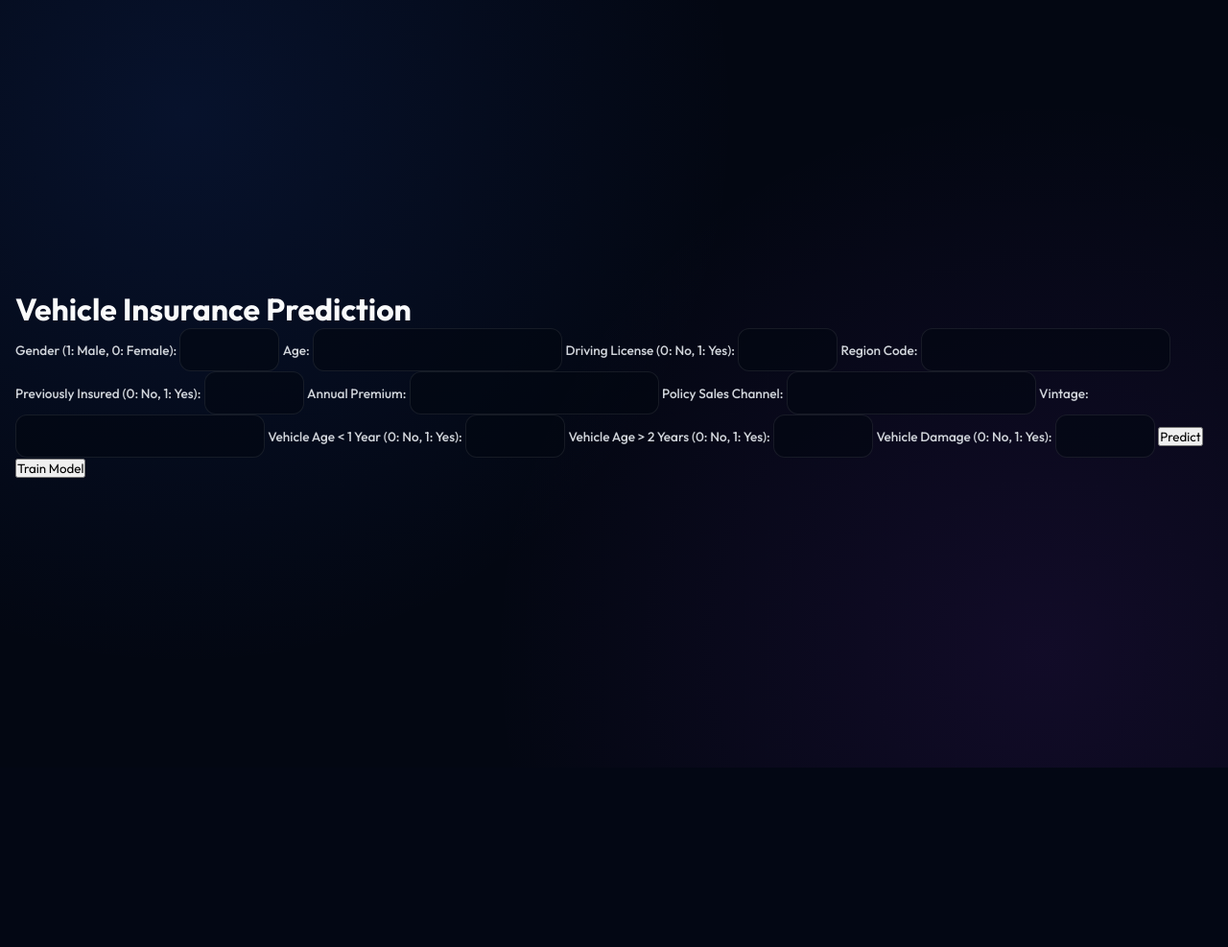
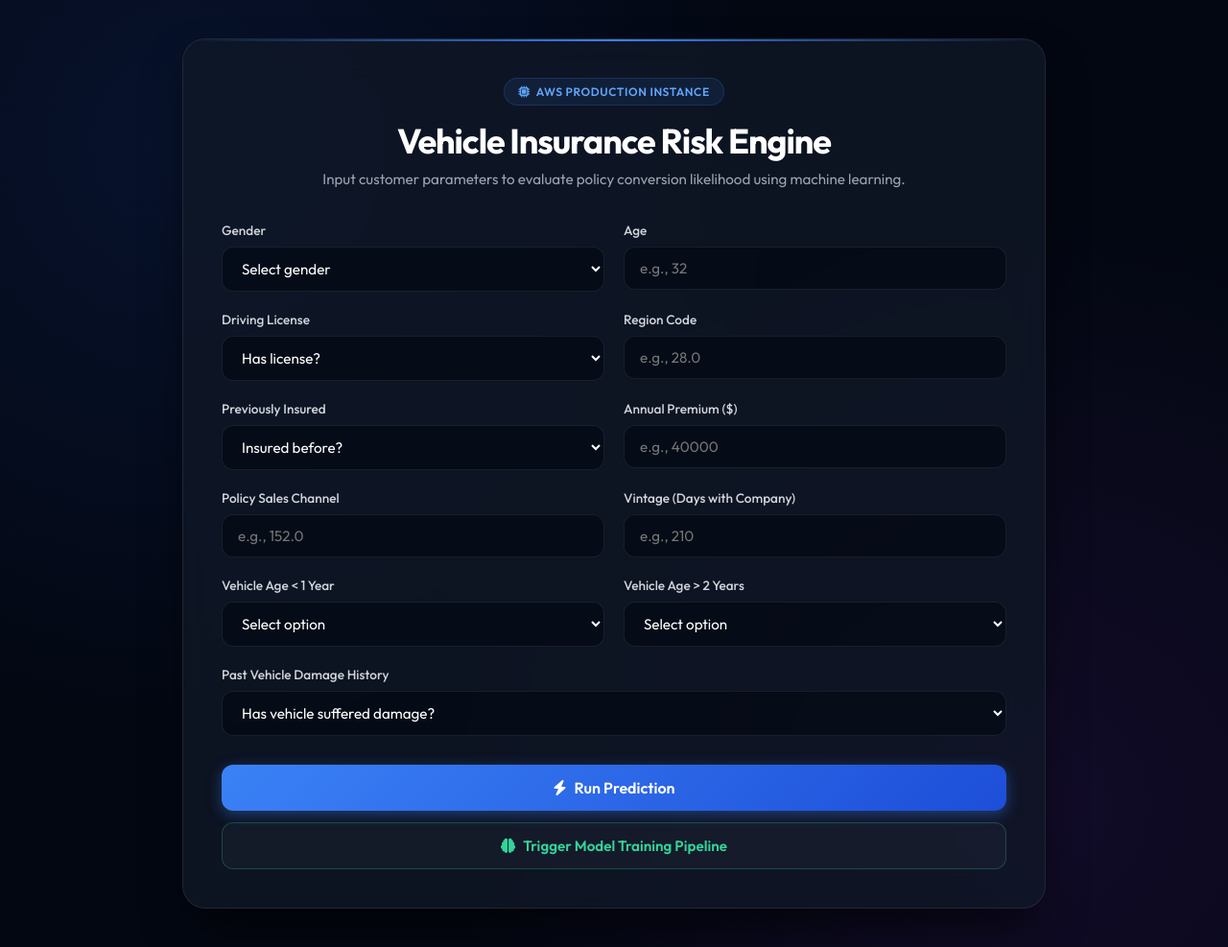
Before and after one commit to Synapse-CodeX/Vehicle-Insurance, a FastAPI app: page / in a window 1280 px wide. Shown: the whole page at 96% size. Before the commit the page ends 800 px from the top, so only its background shows below. Run offline with FastAPI, Linux system fonts and the light colour scheme; parts of the project's set-up code (start-up, migrations or seed data) failed here and were passed over.

Commit message:
Revamp vehicle insurance prediction form and UI
Updated the vehicle insurance prediction form layout and labels for better user experience. Enhanced styling and added FontAwesome icons for improved UI.

```diff
--- a/templates/vehicledata.html
+++ b/templates/vehicledata.html
@@ -3,60 +3,127 @@
 <head>
     <meta charset="UTF-8">
     <meta name="viewport" content="width=device-width, initial-scale=1.0">
-    <title>Vehicle Insurance Prediction</title>
-    <!-- Corrected the CSS path -->
+    <title>Vehicle Insurance AI Predictor</title>
     <link rel="stylesheet" href="/static/css/style.css">
+    <!-- FontAwesome for Pro UI Icons -->
+    <link rel="stylesheet" href="https://cdnjs.cloudflare.com/ajax/libs/font-awesome/6.4.0/css/all.min.css">
 </head>
 <body>
-    <div class="container">
-        <h1>Vehicle Insurance Prediction</h1>
+    <div class="app-container">
+        <div class="main-card">
+            <div class="header-section">
+                <div class="badge">
+                    <i class="fa-solid fa-microchip"></i> AWS Production Instance
+                </div>
+                <h1>Vehicle Insurance Risk Engine</h1>
+                <p>Input customer parameters to evaluate policy conversion likelihood using machine learning.</p>
+            </div>
 
             <form method="post" action="/">
-            <label for="Gender">Gender (1: Male, 0: Female):</label>
-            <input type="number" id="Gender" name="Gender" min="0" max="1" required>
+                <div class="form-grid">
 
-            <label for="Age">Age:</label>
-            <input type="number" id="Age" name="Age" required>
+                    <div class="form-group">
+                        <label for="Gender">Gender</label>
+                        <select id="Gender" name="Gender" required>
+                            <option value="" disabled selected>Select gender</option>
+                            <option value="1">Male</option>
+                            <option value="0">Female</option>
+                        </select>
+                    </div>
 
-            <label for="Driving_License">Driving License (0: No, 1: Yes):</label>
-            <input type="number" id="Driving_License" name="Driving_License" min="0" max="1" required>
+                    <div class="form-group">
+                        <label for="Age">Age</label>
+                        <input type="number" id="Age" name="Age" min="18" max="100" placeholder="e.g., 32" required>
+                    </div>
 
-            <label for="Region_Code">Region Code:</label>
-            <input type="number" step="0.01" id="Region_Code" name="Region_Code" required>
+                    <div class="form-group">
+                        <label for="Driving_License">Driving License</label>
+                        <select id="Driving_License" name="Driving_License" required>
+                            <option value="" disabled selected>Has license?</option>
+                            <option value="1">Yes</option>
+                            <option value="0">No</option>
+                        </select>
+                    </div>
 
-            <label for="Previously_Insured">Previously Insured (0: No, 1: Yes):</label>
-            <input type="number" id="Previously_Insured" name="Previously_Insured" min="0" max="1" required>
+                    <div class="form-group">
+                        <label for="Region_Code">Region Code</label>
+                        <input type="number" step="any" id="Region_Code" name="Region_Code" placeholder="e.g., 28.0" required>
+                    </div>
 
-            <label for="Annual_Premium">Annual Premium:</label>
-            <input type="number" step="0.01" id="Annual_Premium" name="Annual_Premium" required>
+                    <div class="form-group">
+                        <label for="Previously_Insured">Previously Insured</label>
+                        <select id="Previously_Insured" name="Previously_Insured" required>
+                            <option value="" disabled selected>Insured before?</option>
+                            <option value="1">Yes</option>
+                            <option value="0">No</option>
+                        </select>
+                    </div>
 
-            <label for="Policy_Sales_Channel">Policy Sales Channel:</label>
-            <input type="number" step="0.01" id="Policy_Sales_Channel" name="Policy_Sales_Channel" required>
+                    <div class="form-group">
+                        <label for="Annual_Premium">Annual Premium ($)</label>
+                        <input type="number" step="any" id="Annual_Premium" name="Annual_Premium" placeholder="e.g., 40000" required>
+                    </div>
 
-            <label for="Vintage">Vintage:</label>
-            <input type="number" id="Vintage" name="Vintage" required>
+                    <div class="form-group">
+                        <label for="Policy_Sales_Channel">Policy Sales Channel</label>
+                        <input type="number" step="any" id="Policy_Sales_Channel" name="Policy_Sales_Channel" placeholder="e.g., 152.0" required>
+                    </div>
 
-            <label for="Vehicle_Age_lt_1_Year">Vehicle Age < 1 Year (0: No, 1: Yes):</label>
-            <input type="number" id="Vehicle_Age_lt_1_Year" name="Vehicle_Age_lt_1_Year" min="0" max="1" required>
+                    <div class="form-group">
+                        <label for="Vintage">Vintage (Days with Company)</label>
+                        <input type="number" id="Vintage" name="Vintage" placeholder="e.g., 210" required>
+                    </div>
 
-            <label for="Vehicle_Age_gt_2_Years">Vehicle Age > 2 Years (0: No, 1: Yes):</label>
-            <input type="number" id="Vehicle_Age_gt_2_Years" name="Vehicle_Age_gt_2_Years" min="0" max="1" required>
+                    <div class="form-group">
+                        <label for="Vehicle_Age_lt_1_Year">Vehicle Age &lt; 1 Year</label>
+                        <select id="Vehicle_Age_lt_1_Year" name="Vehicle_Age_lt_1_Year" required>
+                            <option value="" disabled selected>Select option</option>
+                            <option value="1">Yes</option>
+                            <option value="0">No</option>
+                        </select>
+                    </div>
 
-            <label for="Vehicle_Damage_Yes">Vehicle Damage (0: No, 1: Yes):</label>
-            <input type="number" id="Vehicle_Damage_Yes" name="Vehicle_Damage_Yes" min="0" max="1" required>
+                    <div class="form-group">
+                        <label for="Vehicle_Age_gt_2_Years">Vehicle Age &gt; 2 Years</label>
+                        <select id="Vehicle_Age_gt_2_Years" name="Vehicle_Age_gt_2_Years" required>
+                            <option value="" disabled selected>Select option</option>
+                            <option value="1">Yes</option>
+                            <option value="0">No</option>
+                        </select>
+                    </div>
 
-            <button type="submit">Predict</button>
+                    <div class="form-group full-width">
+                        <label for="Vehicle_Damage_Yes">Past Vehicle Damage History</label>
+                        <select id="Vehicle_Damage_Yes" name="Vehicle_Damage_Yes" required>
+                            <option value="" disabled selected>Has vehicle suffered damage?</option>
+                            <option value="1">Yes (Damaged)</option>
+                            <option value="0">No</option>
+                        </select>
+                    </div>
+
+                    <div class="button-group">
+                        <button type="submit" class="btn-primary">
+                            <i class="fa-solid fa-bolt"></i> Run Prediction
+                        </button>
+                    </div>
+                </div>
             </form>
 
-        <form method="get" action="/train">
-            <button type="submit" class="train-button">Train Model</button>
+            <form method="get" action="/train" style="margin-top: 12px;">
+                <button type="submit" class="btn-secondary" style="width: 100%;">
+                    <i class="fa-solid fa-brain"></i> Trigger Model Training Pipeline
+                </button>
             </form>
 
             {% if context %}
-            <div class="result">
-                <h2>Result: {{ context }}</h2>
+                <div class="result-card {% if context == 'Response-No' %}negative{% endif %}">
+                    <h2>
+                        <i class="fa-solid {% if context == 'Response-Yes' %}fa-circle-check fa-beat{% else %}fa-circle-xmark{% endif %}"></i>
+                        Prediction Outcome: {{ context }}
+                    </h2>
                 </div>
             {% endif %}
         </div>
+    </div>
 </body>
 </html>
```
Lines whose indentation alone changed are shown as unchanged.
